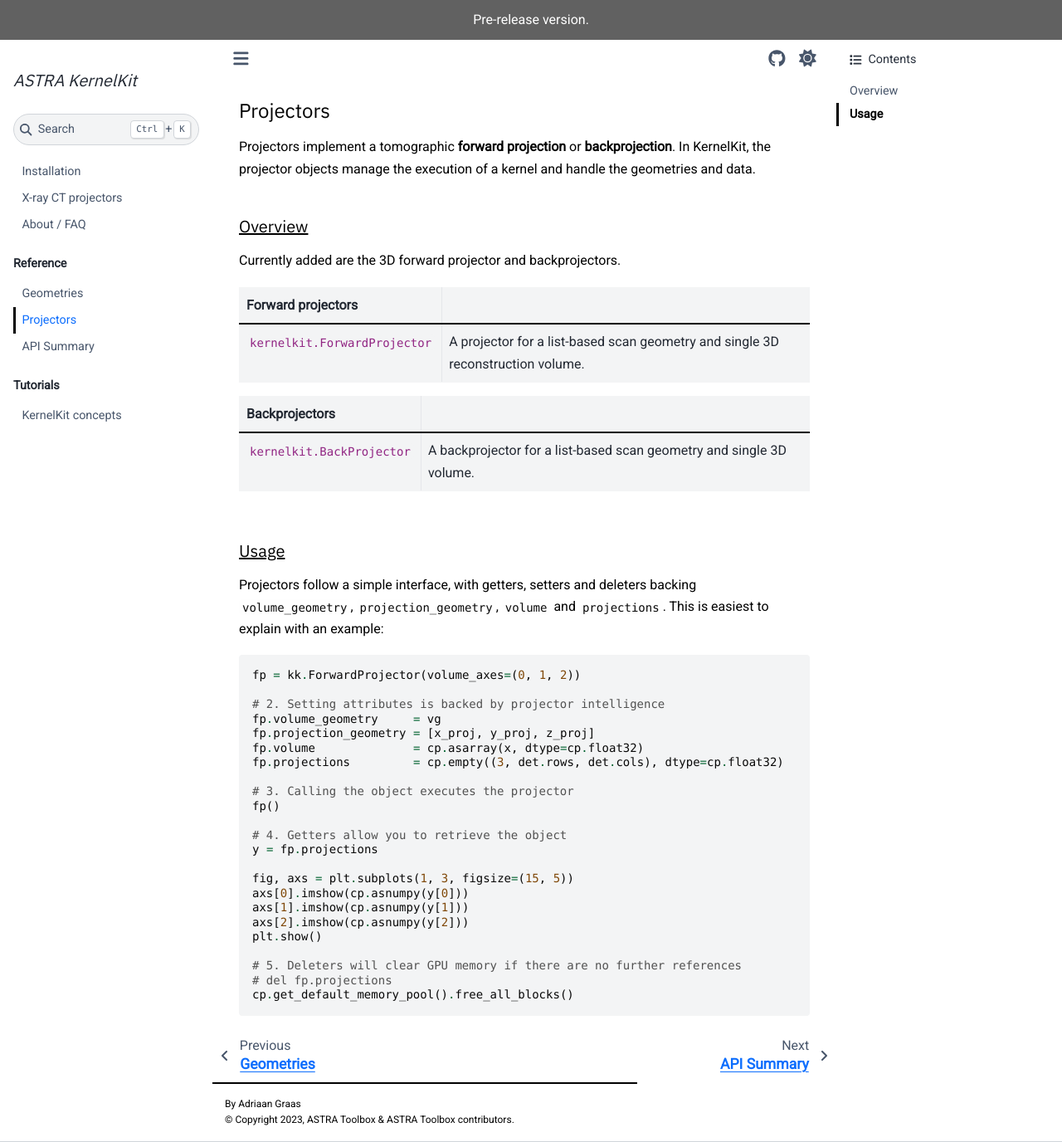
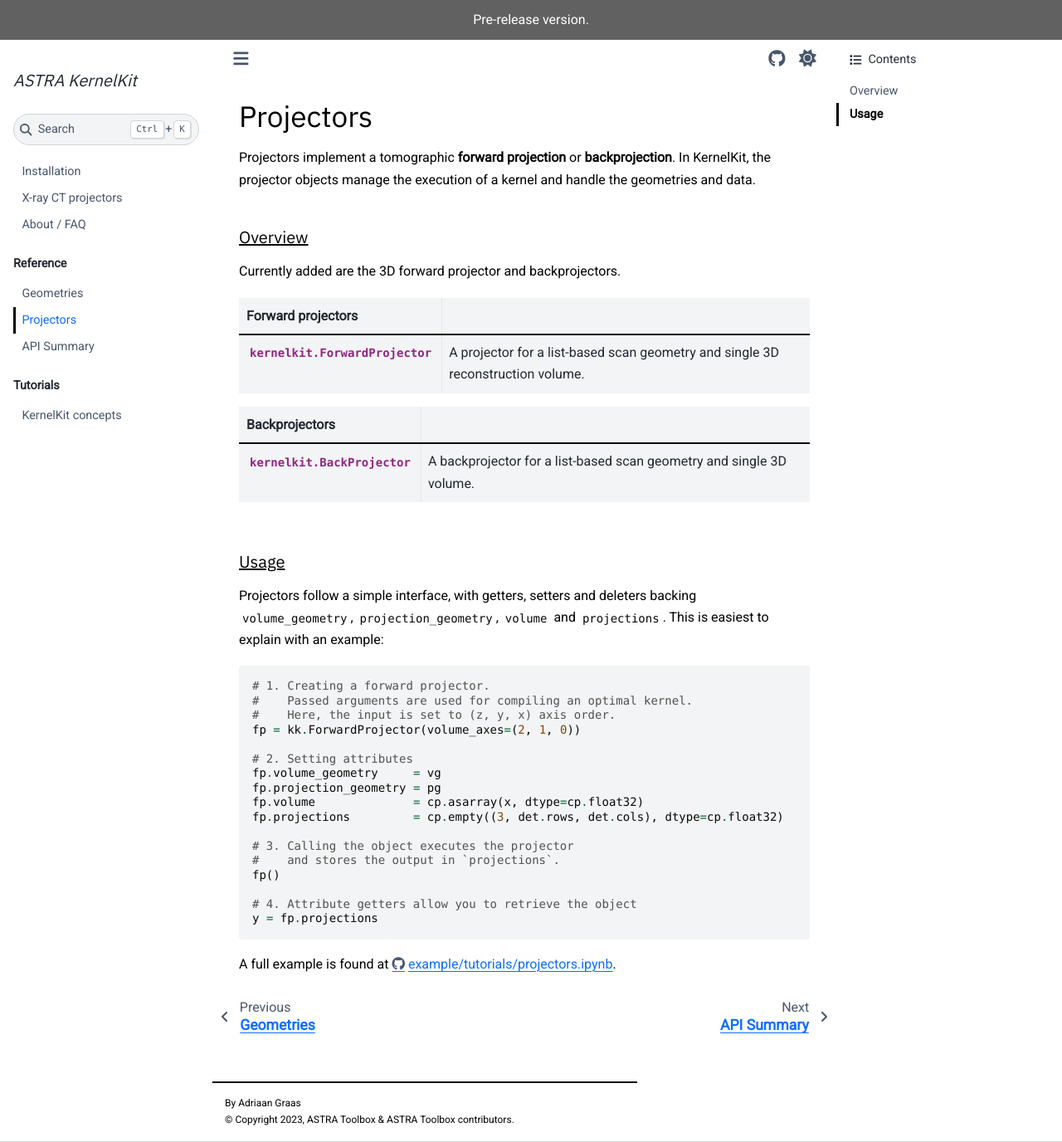
Before and after one commit to adriaangraas/astra-kernelkit, a Sphinx documentation site: the page built from docs/user_guide/projectors.rst, in a window 1280 px wide and 1376 px high. Shown: the whole window at 83% size. Built offline with Sphinx 7.4.7 and the Sphinx Book theme 1.1.4, drawn with Linux system fonts in a browser that asks for light colours.

Commit message:
Small changes in docs.

```diff
--- a/docs/_static/custom.css
+++ b/docs/_static/custom.css
@@ -9,9 +9,14 @@
     --pst-font-family-heading: "IBM Plex Sans";
     --pst-color-primary: black;
     --pst-color-inline-code: var(--bs-red);
+    --pst-color-inline-code-links: var(--bs-blue);
     --pst-color-text-muted: #888; /* Example color */
     --fa-font-brands: 'FontAwesome'; /* Ensure this is properly loaded if using FontAwesome */
     --pst-icon-github: "\f09b"; /* Example GitHub icon content from FontAwesome */
+}
+
+a > code {
+    color: var(--bs-blue);
 }
 
 html {
@@ -127,10 +132,6 @@
     align-items: flex-start;
 }
 
-/*code {*/
-/*    color: red;*/
-/*}*/
-
 code.literal {
     border: 0;
 }
@@ -144,11 +145,6 @@
     /*font-family: "Open Sans", sans-serif;*/
     font-size: 1rem;
     /*line-height: 1.5;*/
-}
-
-h1 {
-    color: black !important;
-    font-size: 1.5rem;
 }
 
 h2 {
--- a/docs/conf.py
+++ b/docs/conf.py
@@ -12,6 +12,7 @@
 sys.path.insert(0, p.as_posix())
 
 from kernelkit import toolbox_support
+from kernelkit import torch_support
 
 # -- Project information -----------------------------------------------------
 # https://www.sphinx-doc.org/en/master/usage/configuration.html#project-information
--- a/docs/general/about.rst
+++ b/docs/general/about.rst
@@ -66,7 +66,7 @@
 Here a KernelKit operator can be created with :python:`ts.operator(..., backend='kernelkit')`.
 
 **PyTorch**: Torch tensors can be converted to CuPy arrays and vice versa
-efficiently, without incurring copies.
+efficiently, without incurring copies. See :class:`kernelkit.torch_support.AutogradOperator`.
 
 I found an issue / How can I contribute?
 ^^^^^^^^^^^^^^^^^^^^^^^^^^^^^^^^^^^^^^^^
--- a/docs/general/install.rst
+++ b/docs/general/install.rst
@@ -34,7 +34,7 @@
 
 
 Option 2: using Conda-Forge
-===========================
+---------------------------
 
 If you are using an Anaconda environment, you can install ASTRA KernelKit from the
 `conda-forge <https://conda-forge.org/>`_ channel:
@@ -47,7 +47,7 @@
 
 
 Option 3: from source
-=====================
+---------------------
 
 Installation from source is recommended if you want to contribute to
 the development.
--- a/docs/user_guide/projectors.rst
+++ b/docs/user_guide/projectors.rst
@@ -11,17 +11,17 @@
 
 Currently added are the 3D forward projector and backprojectors.
 
-+--------------------------------+---------------------------------------------------------------------------------+
-| Forward projectors             |                                                                                 |
-+================================+=================================================================================+
-| ``kernelkit.ForwardProjector`` | A projector for a list-based scan geometry and single 3D reconstruction volume. |
-+--------------------------------+---------------------------------------------------------------------------------+
++-------------------------------------+---------------------------------------------------------------------------------+
+| Forward projectors                  |                                                                                 |
++=====================================+=================================================================================+
+| :class:`kernelkit.ForwardProjector` | A projector for a list-based scan geometry and single 3D reconstruction volume. |
++-------------------------------------+---------------------------------------------------------------------------------+
 
-+------------------------------+-----------------------------------------------------------------------------------+
-| Backprojectors               |                                                                                   |
-+==============================+===================================================================================+
-| ``kernelkit.BackProjector``  | A backprojector for a list-based scan geometry and single 3D volume.              |
-+------------------------------+-----------------------------------------------------------------------------------+
++-----------------------------------+-----------------------------------------------------------------------------------+
+| Backprojectors                    |                                                                                   |
++===================================+===================================================================================+
+| :class:`kernelkit.BackProjector`  | A backprojector for a list-based scan geometry and single 3D volume.              |
++-----------------------------------+-----------------------------------------------------------------------------------+
 
 Usage
 =====
@@ -30,26 +30,23 @@
 
 .. code-block::
 
-    fp = kk.ForwardProjector(volume_axes=(0, 1, 2))
+    # 1. Creating a forward projector.
+    #    Passed arguments are used for compiling an optimal kernel.
+    #    Here, the input is set to (z, y, x) axis order.
+    fp = kk.ForwardProjector(volume_axes=(2, 1, 0))
 
-    # 2. Setting attributes is backed by projector intelligence
+    # 2. Setting attributes
     fp.volume_geometry     = vg
-    fp.projection_geometry = [x_proj, y_proj, z_proj]
+    fp.projection_geometry = pg
     fp.volume              = cp.asarray(x, dtype=cp.float32)
     fp.projections         = cp.empty((3, det.rows, det.cols), dtype=cp.float32)
 
     # 3. Calling the object executes the projector
+    #    and stores the output in `projections`.
     fp()
 
-    # 4. Getters allow you to retrieve the object
+    # 4. Attribute getters allow you to retrieve the object
     y = fp.projections
 
-    fig, axs = plt.subplots(1, 3, figsize=(15, 5))
-    axs[0].imshow(cp.asnumpy(y[0]))
-    axs[1].imshow(cp.asnumpy(y[1]))
-    axs[2].imshow(cp.asnumpy(y[2]))
-    plt.show()
 
-    # 5. Deleters will clear GPU memory if there are no further references
-    # del fp.projections
-    cp.get_default_memory_pool().free_all_blocks()
+A full example is found at :github:`example/tutorials/projectors.ipynb`.
```
Also changed, not shown: docs/user_guide/geometries.rst (+7 -10 lines), 2 other files.
